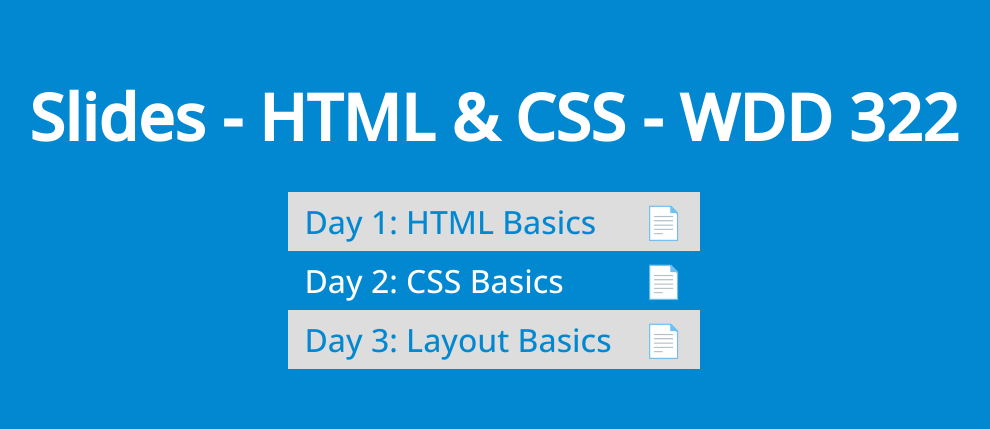
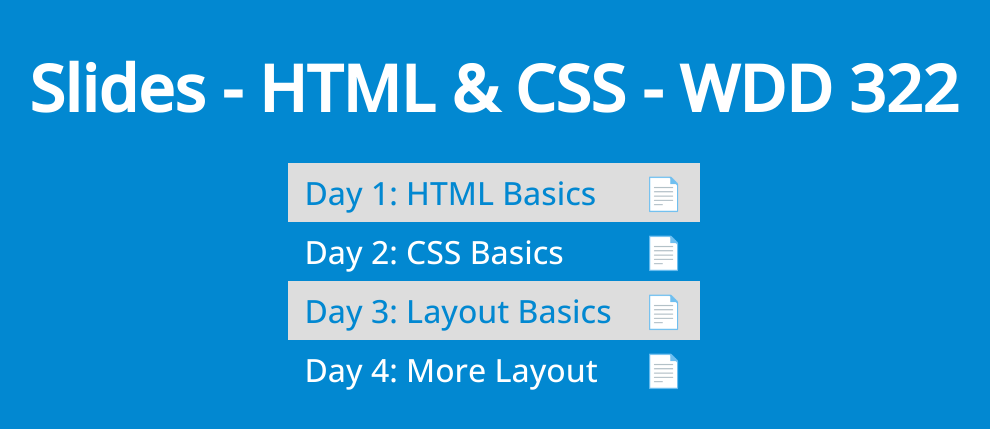
Before and after one commit to stribis/slides_html_css, a plain HTML site: page index.html in a window 1280 px wide. Shown: the part 179-608 px from the top of the page, without its empty margins (146-1136 px from the left). Drawn offline with nearby package versions, Linux system fonts and the light colour scheme.

Commit message:
Update index.html

```diff
--- a/index.html
+++ b/index.html
@@ -79,8 +79,8 @@
       <li><a href="html_css_day_1.html">Day 1: HTML Basics</a><a title="download" href="pdf/HTML and CSS - Day 1.pdf">📄</a></li>
       <li><a href="html_css_day_2.html">Day 2: CSS Basics</a><a title="download" href="pdf/HTML and CSS - Day 2.pdf">📄</a></li>
       <li><a href="html_css_day_3.html">Day 3: Layout Basics</a><a title="download" href="pdf/HTML and CSS - Day 3.pdf">📄</a></li>
-      <!-- <li><a href="html_css_day_4.html">Day 4: More Layout</a><a title="download" href="pdf/HTML and CSS - Day 4.pdf">📄</a></li>
-      <li><a href="html_css_day_5.html">Day 5: Formatting</a><a title="download" href="pdf/HTML and CSS - Day 5.pdf">📄</a></li>
+      <li><a href="html_css_day_4.html">Day 4: More Layout</a><a title="download" href="pdf/HTML and CSS - Day 4.pdf">📄</a></li>
+      <!-- <li><a href="html_css_day_5.html">Day 5: Formatting</a><a title="download" href="pdf/HTML and CSS - Day 5.pdf">📄</a></li>
       <li><a href="html_css_day_6.html">Day 6: Images and such</a><a title="download" href="pdf/HTML and CSS - Day 6.pdf">📄</a></li>
       <li><a href="html_css_day_7.html">Day 7: Tables and Forms</a><a title="download" href="pdf/HTML and CSS - Day 7.pdf">📄</a></li>
       <li><a href="html_css_day_8.html">Day 8: Video / Audio / Accessibility</a><a title="download" href="pdf/HTML and CSS - Day 8.pdf">📄</a></li> -->
```
